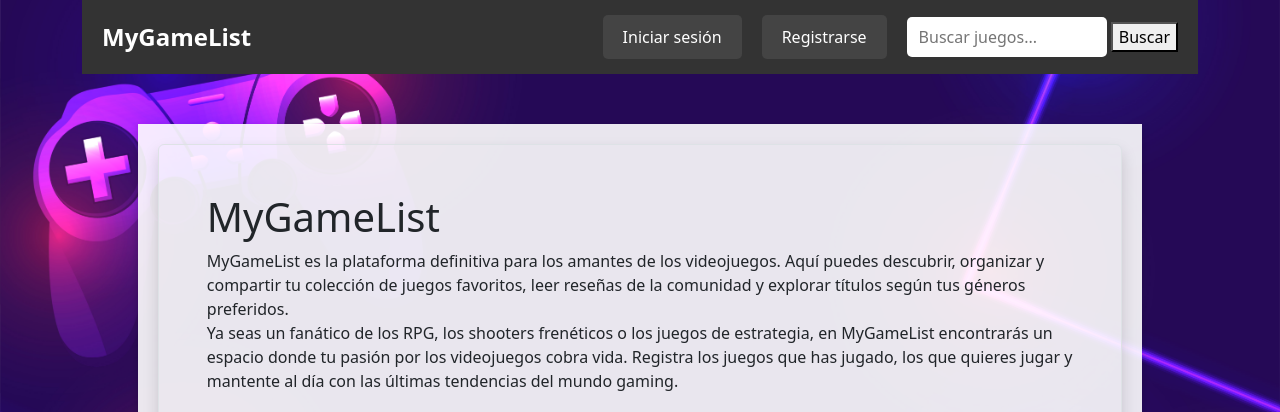
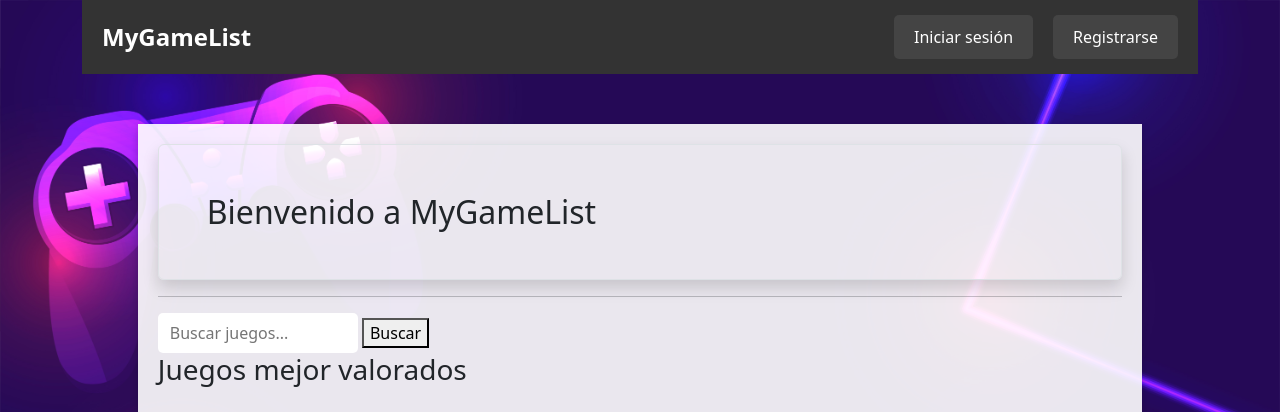
Before and after one commit to MrGerard01/WebProject, a Django app: page / in a window 1280 px wide. Shown: the top 412 px of the page. Run offline with Django 5.2, Linux system fonts and the light colour scheme; data comes from the database, SQL or seed files in the repository; both versions use the stored data as it was after the commit; data that the repository does not hold is empty; some libraries are stand-ins or nearby versions.

Commit message:
Experimentacion

```diff
--- a/Templates/home.html
+++ b/Templates/home.html
@@ -12,18 +12,24 @@
 {% endblock %}
 
 {% block content %}
-    <div class="p-5 border border-1 shadow rounded">
-        <h1>MyGameList</h1>
-        <p>MyGameList es la plataforma definitiva para los amantes de los videojuegos.
-            Aquí puedes descubrir, organizar y compartir tu colección de juegos favoritos,
-            leer reseñas de la comunidad y explorar títulos según tus géneros preferidos.
-            <br>
-            Ya seas un fanático de los RPG, los shooters frenéticos o los juegos de estrategia,
-            en MyGameList encontrarás un espacio donde tu pasión por los videojuegos cobra vida.
-            Registra los juegos que has jugado, los que quieres jugar y mantente al día con las
-            últimas tendencias del mundo gaming.</p>
+    <h2 class="p-5 border border-1 shadow rounded">Bienvenido a MyGameList</h2>
+    <hr>
+    <div class="search-bar">
+        <form action="{% url 'game_list' %}" method="get" class="search-bar">
+            <input type="text" name="q" placeholder="Buscar juegos... " value="{{ request.GET.busqueda }}">
+            <button type="submit">Buscar</button>
+        </form>
     </div>
-    <h2>📰 Noticias recientes sobre videojuegos</h2>
+    <h3>Juegos mejor valorados</h3>
+    <div class="game-container">
+        {% for juego in videojuegos %}
+            {% include 'partials/game_card.html' %}
+        {% empty %}
+            <p>No hay juegos disponibles.</p>
+        {% endfor %}
+    </div>
+    <hr>
+    <h3>Noticias recientes sobre videojuegos</h3>
     <div class="noticias-container">
         {% for noticia in noticias %}
             <div class="noticia">
@@ -44,7 +50,6 @@
                     <p class="descripcion">
                         {{ noticia.description|default:"Sin descripción disponible."|truncatewords:25 }}
                     </p>
-                    <a href="{{ noticia.link }}" target="_blank" class="leer-mas">Leer más →</a>
                 </div>
             </div>
             <hr>
--- a/Templates/partials/base.html
+++ b/Templates/partials/base.html
@@ -25,13 +25,6 @@
                 <a href="{% url 'login' %}" class="button">Iniciar sesión</a>
                 <a href="{% url 'register' %}" class="button">Registrarse</a>
             {% endif %}
-
-            <div class="search-bar">
-                <form action="{% url 'game_list' %}" method="get" class="search-bar">
-                    <input type="text" name="q" placeholder="Buscar juegos... " value="{{ request.GET.busqueda }}">
-                    <button type="submit">Buscar</button>
-                </form>
-            </div>
         </div>
     </header>
     <div class="content-container">
--- a/static/css/noticias.css
+++ b/static/css/noticias.css
@@ -70,18 +70,3 @@
     font-size: 0.9em;
     margin-bottom: 10px;
 }
-
-/* Botón */
-.noticia .leer-mas {
-    display: inline-block;
-    background-color: #6a0dad;
-    color: white;
-    padding: 6px 12px;
-    border-radius: 6px;
-    text-decoration: none;
-    font-size: 0.9em;
-}
-
-.noticia .leer-mas:hover {
-    background-color: #551a8b;
-}
--- a/web/urls.py
+++ b/web/urls.py
@@ -3,7 +3,6 @@ from web import views
 
 urlpatterns = [
     path("", views.home, name="home"),
-    path("home/<str:category>/", views.home, name="games_by_genre"),  # Ruta con género
     path("juego/<int:pk>/", views.game, name="game"),
     path('login/', views.login_view, name='login'),
     path('register/', views.register_view, name='register'),
--- a/web/views.py
+++ b/web/views.py
@@ -8,25 +8,48 @@ from web.forms import AuthenticationForm, RegistrationForm
 from web.models import Videojuego, Genero, Usuario
 
 
-def home(request, category=None):
-    API_KEY = 'pub_78670cd98ade92c551cac37a394250f26037d'  # 🔐 Reemplázala con tu key
+def home(request):
+    API_KEY = 'pub_78670010e7e9dc763d072171bfec442ce08dc'  # 🔐 Reemplázala con tu key
     URL = 'https://newsdata.io/api/1/news'
 
     noticias = []
     try:
         params = {
             'apikey': API_KEY,
-            'q': 'videojuegos OR gaming',
+            'q': 'videojuegos',
             'language': 'es',
-            'category': 'technology'
+            'category': 'technology',
         }
         response = requests.get(URL, params=params)
-        if response.status_code == 200:
-            noticias = response.json().get('results', [])[:6]  # Solo mostramos 7 noticias
+        response.raise_for_status()  # Lanza una excepción si el código de estado no es 200
+        resultados = response.json().get('results', [])  # Solo mostramos 8 noticias
+
+        # Usamos un conjunto para almacenar títulos únicos
+        titulos_vistos = set()
+        noticias_unicas = []
+
+        for noticia in resultados:
+            titulo = noticia['title']
+
+            # Si el título no se ha visto antes, lo añadimos a la lista de noticias únicas
+            if titulo not in titulos_vistos:
+                titulos_vistos.add(titulo)
+                noticias_unicas.append(noticia)
+
+        noticias = noticias_unicas[:4]
+    except requests.exceptions.RequestException as e:
+        print(f"Error al obtener noticias: {e}")
+    except ValueError as e:
+        print(f"Error al procesar los datos JSON: {e}")
     except Exception as e:
-        print(f"Error al obtener noticias: {e}")
+        print(f"Error inesperado: {e}")
 
-    return render(request, 'home.html', {'noticias': noticias})
+    videojuegos = Videojuego.objects.all().order_by('-rating')[:6]
+
+    return render(request, 'home.html', {
+        'noticias': noticias,
+        'videojuegos': videojuegos,
+    })
 
 def game(request, pk):
     juego = get_object_or_404(Videojuego, pk=pk)
```
Also changed, not shown: Templates/Game_list.html (+7 -0 lines), db.sqlite3.
